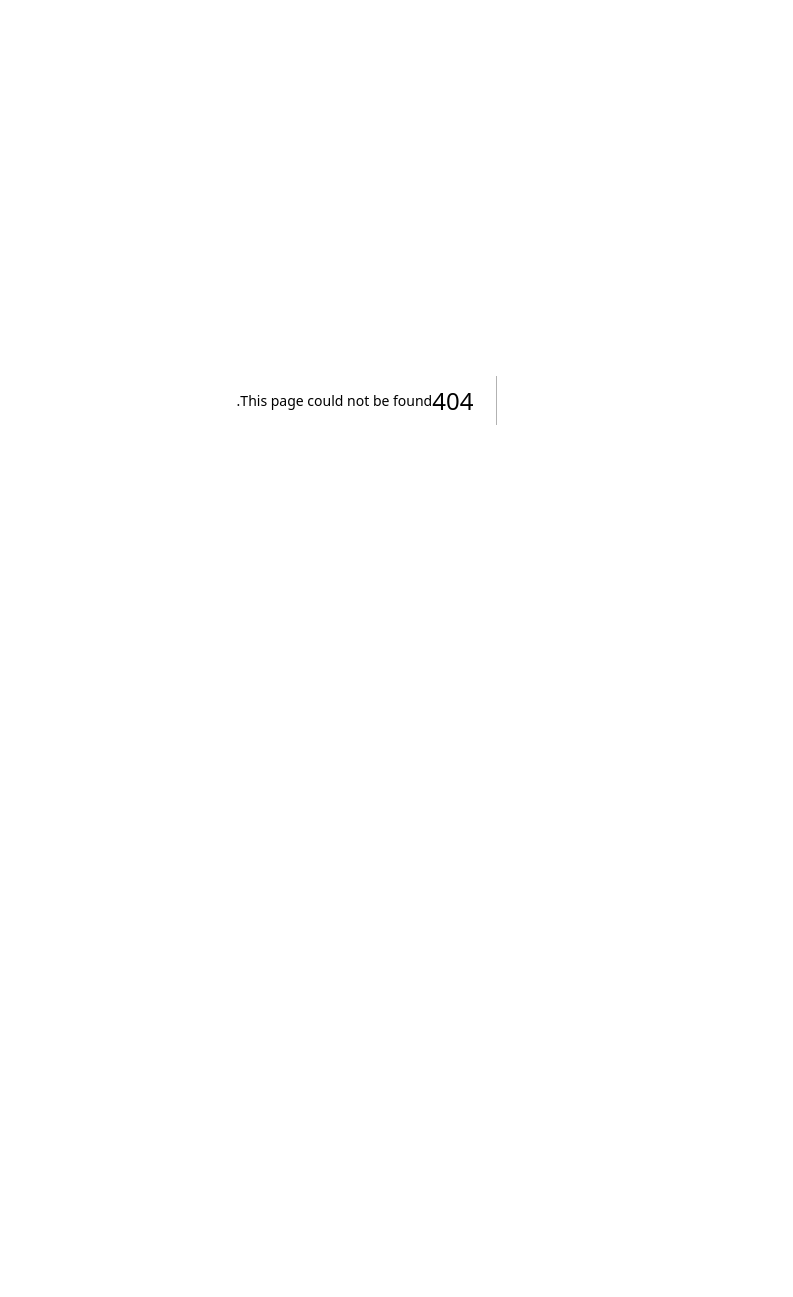
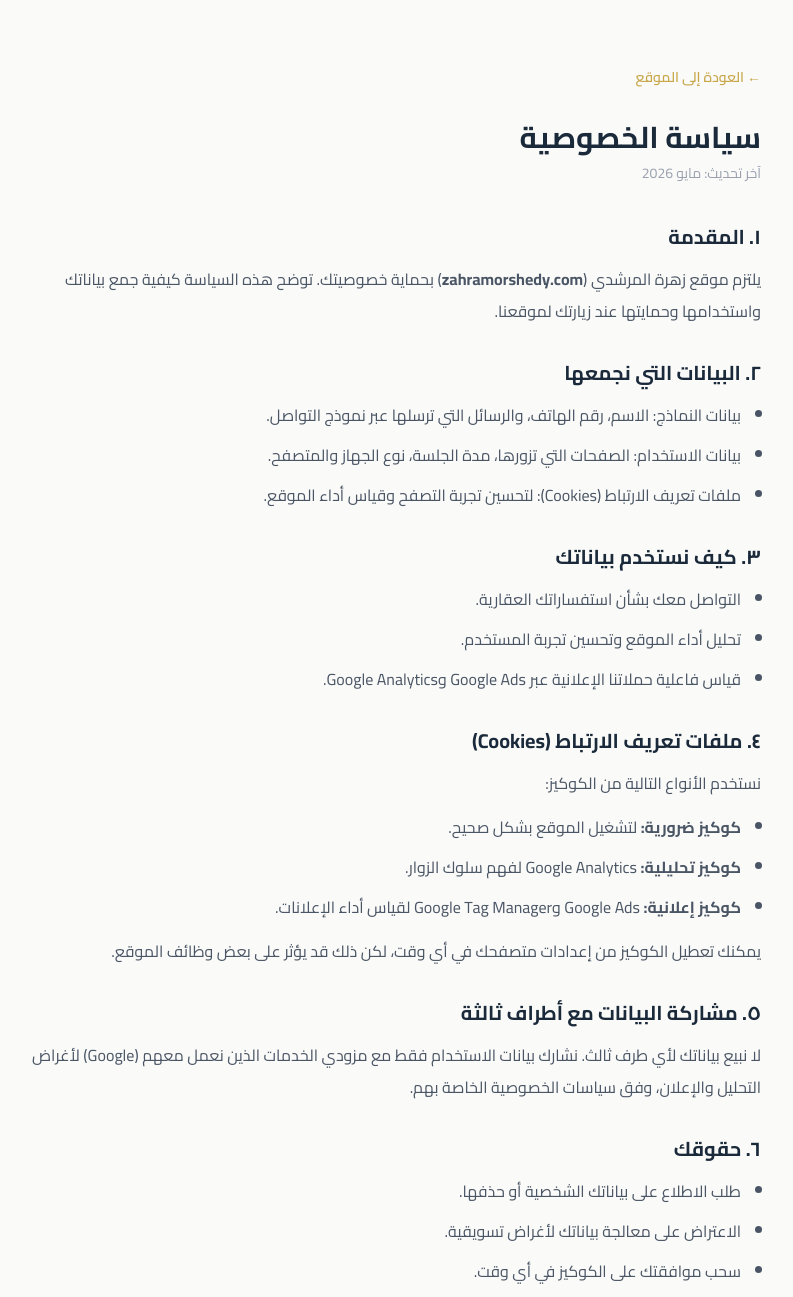
Before and after one commit to Amrkhaled5/LandingPage-, a Next.js app: page /privacy in a window 1280 px wide. Before the commit this address had no page. Shown: the top 1297 px of the page, without its empty margins (263-1056 px from the left). Before the commit the page ends 800 px from the top, so only its background shows below. Built offline with nearby package versions, Linux system fonts and the light colour scheme.

Commit message:
mohamed edits

```diff
--- a/app/layout.tsx
+++ b/app/layout.tsx
@@ -51,11 +51,20 @@ export default function RootLayout({
   return (
     <html lang="ar" dir="rtl" className={cairo.variable}>
       <head>
+        {/* Google Tag Manager */}
+        <Script id="gtm-head" strategy="beforeInteractive">
+          {`(function(w,d,s,l,i){w[l]=w[l]||[];w[l].push({'gtm.start':
+new Date().getTime(),event:'gtm.js'});var f=d.getElementsByTagName(s)[0],
+j=d.createElement(s),dl=l!='dataLayer'?'&l='+l:'';j.async=true;j.src=
+'https://www.googletagmanager.com/gtm.js?id='+i+dl;f.parentNode.insertBefore(j,f);
+})(window,document,'script','dataLayer','GTM-T2P72KRF');`}
+        </Script>
         <script
           type="application/ld+json"
           dangerouslySetInnerHTML={{ __html: JSON.stringify(jsonLd) }}
         />
       </head>
+      {/* Google Ads */}
       <Script
         src="https://www.googletagmanager.com/gtag/js?id=AW-18136608380"
         strategy="afterInteractive"
@@ -68,7 +77,29 @@ export default function RootLayout({
           gtag('config', 'AW-18136608380');
         `}
       </Script>
+      {/* Google Analytics */}
+      <Script
+        src="https://www.googletagmanager.com/gtag/js?id=G-TWF33C8RJ9"
+        strategy="afterInteractive"
+      />
+      <Script id="google-analytics" strategy="afterInteractive">
+        {`
+          window.dataLayer = window.dataLayer || [];
+          function gtag(){dataLayer.push(arguments);}
+          gtag('js', new Date());
+          gtag('config', 'G-TWF33C8RJ9');
+        `}
+      </Script>
       <body className="bg-[#FAFAF8] text-[#1a1a1a] antialiased">
+        {/* Google Tag Manager (noscript) */}
+        <noscript>
+          <iframe
+            src="https://www.googletagmanager.com/ns.html?id=GTM-T2P72KRF"
+            height="0"
+            width="0"
+            style={{ display: "none", visibility: "hidden" }}
+          />
+        </noscript>
         {children}
       </body>
     </html>
--- /dev/null
+++ b/app/privacy/page.tsx
@@ -0,0 +1,97 @@
+import type { Metadata } from "next";
+import Link from "next/link";
+
+export const metadata: Metadata = {
+  title: "سياسة الخصوصية | زهرة المرشدي",
+  description: "سياسة الخصوصية وملفات تعريف الارتباط لموقع زهرة المرشدي",
+  robots: { index: true, follow: true },
+};
+
+export default function PrivacyPolicy() {
+  return (
+    <main className="min-h-screen bg-[#FAFAF8] px-4 py-16 md:px-8">
+      <div className="mx-auto max-w-3xl">
+        <Link
+          href="/"
+          className="mb-8 inline-flex items-center gap-2 text-sm font-semibold text-[#C9A84C] hover:underline"
+        >
+          ← العودة إلى الموقع
+        </Link>
+
+        <h1 className="mb-2 text-3xl font-bold text-[#1B2A3B]">سياسة الخصوصية</h1>
+        <p className="mb-10 text-sm text-gray-400">آخر تحديث: مايو 2026</p>
+
+        <div className="space-y-8 text-base leading-8 text-gray-600">
+
+          <section>
+            <h2 className="mb-3 text-xl font-bold text-[#1B2A3B]">١. المقدمة</h2>
+            <p>
+              يلتزم موقع زهرة المرشدي (<strong>zahramorshedy.com</strong>) بحماية خصوصيتك.
+              توضح هذه السياسة كيفية جمع بياناتك واستخدامها وحمايتها عند زيارتك لموقعنا.
+            </p>
+          </section>
+
+          <section>
+            <h2 className="mb-3 text-xl font-bold text-[#1B2A3B]">٢. البيانات التي نجمعها</h2>
+            <ul className="list-disc space-y-2 pr-5">
+              <li>بيانات النماذج: الاسم، رقم الهاتف، والرسائل التي ترسلها عبر نموذج التواصل.</li>
+              <li>بيانات الاستخدام: الصفحات التي تزورها، مدة الجلسة، نوع الجهاز والمتصفح.</li>
+              <li>ملفات تعريف الارتباط (Cookies): لتحسين تجربة التصفح وقياس أداء الموقع.</li>
+            </ul>
+          </section>
+
+          <section>
+            <h2 className="mb-3 text-xl font-bold text-[#1B2A3B]">٣. كيف نستخدم بياناتك</h2>
+            <ul className="list-disc space-y-2 pr-5">
+              <li>التواصل معك بشأن استفساراتك العقارية.</li>
+              <li>تحليل أداء الموقع وتحسين تجربة المستخدم.</li>
+              <li>قياس فاعلية حملاتنا الإعلانية عبر Google Ads وGoogle Analytics.</li>
+            </ul>
+          </section>
+
+          <section>
+            <h2 className="mb-3 text-xl font-bold text-[#1B2A3B]">٤. ملفات تعريف الارتباط (Cookies)</h2>
+            <p className="mb-3">نستخدم الأنواع التالية من الكوكيز:</p>
+            <ul className="list-disc space-y-2 pr-5">
+              <li><strong>كوكيز ضرورية:</strong> لتشغيل الموقع بشكل صحيح.</li>
+              <li><strong>كوكيز تحليلية:</strong> Google Analytics لفهم سلوك الزوار.</li>
+              <li><strong>كوكيز إعلانية:</strong> Google Ads وGoogle Tag Manager لقياس أداء الإعلانات.</li>
+            </ul>
+            <p className="mt-3">
+              يمكنك تعطيل الكوكيز من إعدادات متصفحك في أي وقت، لكن ذلك قد يؤثر على بعض وظائف الموقع.
+            </p>
+          </section>
+
+          <section>
+            <h2 className="mb-3 text-xl font-bold text-[#1B2A3B]">٥. مشاركة البيانات مع أطراف ثالثة</h2>
+            <p>
+              لا نبيع بياناتك لأي طرف ثالث. نشارك بيانات الاستخدام فقط مع مزودي الخدمات
+              الذين نعمل معهم (Google) لأغراض التحليل والإعلان، وفق سياسات الخصوصية الخاصة بهم.
+            </p>
+          </section>
+
+          <section>
+            <h2 className="mb-3 text-xl font-bold text-[#1B2A3B]">٦. حقوقك</h2>
+            <ul className="list-disc space-y-2 pr-5">
+              <li>طلب الاطلاع على بياناتك الشخصية أو حذفها.</li>
+              <li>الاعتراض على معالجة بياناتك لأغراض تسويقية.</li>
+              <li>سحب موافقتك على الكوكيز في أي وقت.</li>
+            </ul>
+          </section>
+
+          <section>
+            <h2 className="mb-3 text-xl font-bold text-[#1B2A3B]">٧. التواصل معنا</h2>
+            <p>
+              لأي استفسار بشأن سياسة الخصوصية، يمكنك التواصل معنا عبر:
+            </p>
+            <ul className="mt-2 list-disc space-y-2 pr-5">
+              <li>الهاتف: <a href="tel:+201023665527" className="text-[#C9A84C] hover:underline">01023665527</a></li>
+              <li>واتساب: <a href="https://wa.me/201023665527" className="text-[#C9A84C] hover:underline" target="_blank" rel="noopener noreferrer">تواصل عبر واتساب</a></li>
+            </ul>
+          </section>
+
+        </div>
+      </div>
+    </main>
+  );
+}
--- a/components/CookieBanner.tsx
+++ b/components/CookieBanner.tsx
@@ -2,27 +2,36 @@
 
 import { useEffect, useState } from "react";
 
+const AUTO_DISMISS_MS = 7000;
+
 export default function CookieBanner() {
   const [visible, setVisible] = useState(false);
+  const [hiding, setHiding] = useState(false);
+
+  const dismiss = (choice: "accepted" | "declined") => {
+    localStorage.setItem("cookie_consent", choice);
+    setHiding(true);
+    setTimeout(() => setVisible(false), 400);
+  };
 
   useEffect(() => {
     if (!localStorage.getItem("cookie_consent")) setVisible(true);
   }, []);
 
-  const accept = () => {
-    localStorage.setItem("cookie_consent", "accepted");
-    setVisible(false);
-  };
-
-  const decline = () => {
-    localStorage.setItem("cookie_consent", "declined");
-    setVisible(false);
-  };
+  useEffect(() => {
+    if (!visible) return;
+    const timer = setTimeout(() => dismiss("accepted"), AUTO_DISMISS_MS);
+    return () => clearTimeout(timer);
+  }, [visible]);
 
   if (!visible) return null;
 
   return (
-    <div className="fixed bottom-0 left-0 right-0 z-[60] p-4 md:p-6">
+    <div
+      className={`fixed bottom-0 left-0 right-0 z-[60] p-4 md:p-6 transition-all duration-400 ${
+        hiding ? "opacity-0 translate-y-4" : "opacity-100 translate-y-0"
+      }`}
+    >
       <div className="mx-auto max-w-2xl rounded-2xl bg-[#1B2A3B] px-6 py-5 shadow-2xl">
         <div className="mb-3 flex items-center gap-2">
           <span className="text-xl">🍪</span>
@@ -31,19 +40,19 @@ export default function CookieBanner() {
         <p className="mb-4 text-sm leading-6 text-white/70">
           نستخدم ملفات الكوكيز وتقنيات قياس الأداء لتحسين تجربة التصفح وقياس زيارات الموقع.
           باستمرارك في استخدام الموقع، فأنت توافق على ذلك.{" "}
-          <a href="#" className="text-[#C9A84C] underline underline-offset-2">
+          <a href="/privacy" className="text-[#C9A84C] underline underline-offset-2">
             سياسة الخصوصية
           </a>
         </p>
         <div className="flex flex-wrap gap-3">
           <button
-            onClick={accept}
+            onClick={() => dismiss("accepted")}
             className="rounded-xl bg-[#C9A84C] px-6 py-2.5 text-sm font-bold text-[#1B2A3B] transition-colors hover:bg-[#b8963f]"
           >
             قبول الكل
           </button>
           <button
-            onClick={decline}
+            onClick={() => dismiss("declined")}
             className="rounded-xl border border-white/20 px-6 py-2.5 text-sm font-semibold text-white/80 transition-colors hover:bg-white/10"
           >
             رفض
```
